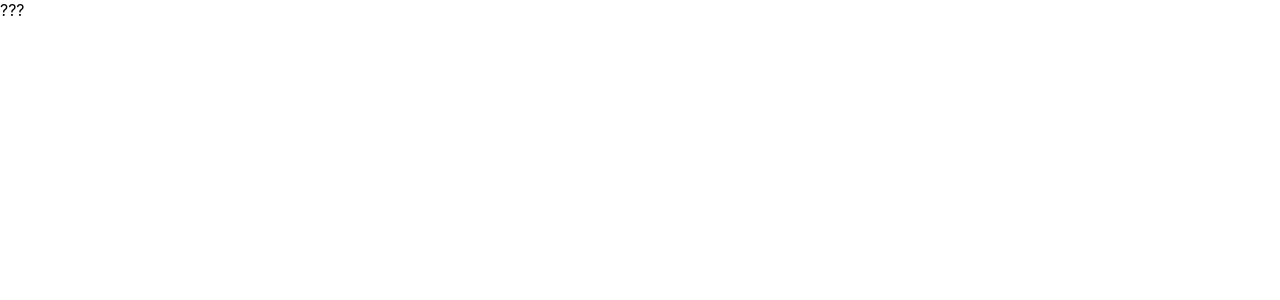
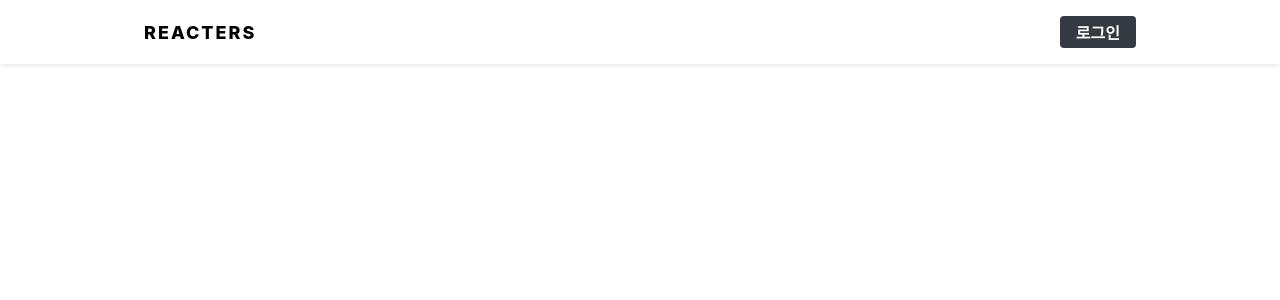
Before and after one commit to OhMinsSup/recoil-blog-client, a React app: page / in a window 1280 px wide. Shown: the top 300 px of the page. Built offline with nearby package versions, Linux system fonts and the light colour scheme.

Commit message:
[유저 정보] 유저정보 스토리지에 저장

```diff
--- a/src/components/auth/AuthForm.tsx
+++ b/src/components/auth/AuthForm.tsx
@@ -65,7 +65,7 @@ const AuthForm: React.FC<AuthFormProps> = ({
           />
         )}
         {error && <ErrorMessage>{error}</ErrorMessage>}
-        <Button cyan fullWidth>
+        <Button cyan fullwidth={true}>
           {title}
         </Button>
       </form>
--- a/src/components/common/Button.tsx
+++ b/src/components/common/Button.tsx
@@ -5,7 +5,7 @@ import { Link } from 'react-router-dom';
 
 interface ButtonStyledProps {
   cyan?: boolean;
-  fullWidth?: boolean;
+  fullwidth?: boolean;
 }
 
 const buttonStyle = css<ButtonStyledProps>`
@@ -22,7 +22,7 @@ const buttonStyle = css<ButtonStyledProps>`
     background: ${palette.gray[6]};
   }
   ${(props) =>
-    props.fullWidth &&
+    props.fullwidth &&
     css`
       padding-top: 0.75rem;
       padding-bottom: 0.75rem;
@@ -63,7 +63,7 @@ const Button: React.FC<ButtonProps> = (props) => {
       {...props}
       to={props.to}
       cyan={props.cyan}
-      fullWidth={props.fullWidth}
+      fullwidth={props.fullwidth}
     />
   ) : (
     <StyledButton {...props} />
--- a/src/components/common/Header.tsx
+++ b/src/components/common/Header.tsx
@@ -16,16 +16,16 @@ const Header: React.FC<HeaderProps> = ({ user, onLogout }) => {
           <Link to="/" className="logo">
             REACTERS
           </Link>
-          {user ? (
-            <div className="right">
-              <UserInfo>{user.username}</UserInfo>
-              <Button onClick={onLogout}>로그아웃</Button>
-            </div>
-          ) : (
-            <div className="right">
+          <div className="right">
+            {user ? (
+              <React.Fragment>
+                <UserInfo>{user.username}</UserInfo>
+                <Button onClick={onLogout}>로그아웃</Button>
+              </React.Fragment>
+            ) : (
               <Button to="/login">로그인</Button>
-            </div>
-          )}
+            )}
+          </div>
         </Wrapper>
       </HeaderBlock>
       <Spacer />
--- a/src/containers/auth/LoginForm.tsx
+++ b/src/containers/auth/LoginForm.tsx
@@ -1,15 +1,18 @@
 import React, { useCallback, useEffect, useState } from 'react';
-import { useRecoilState } from 'recoil';
+import { useRecoilState, useSetRecoilState } from 'recoil';
 import { useHistory } from 'react-router-dom';
 import AuthForm, { AuthFormType } from '../../components/auth/AuthForm';
 import { loginFormState, LoginFormInitState } from './atoms';
 import useRequest from '../../lib/hooks/useRequest';
 import { loginAPI } from '../../lib/apis/auth';
+import { userState } from '../../shared/user';
+import { saveUserData } from '../../lib/utils';
 
 interface LoginFormProps {}
 const LoginForm: React.FC<LoginFormProps> = () => {
   const history = useHistory();
   const [form, setForm] = useRecoilState(loginFormState);
+  const setUserData = useSetRecoilState(userState);
   const [error, setError] = useState<null | string>(null);
   const [_login, _, userData, userError] = useRequest(loginAPI);
 
@@ -31,8 +34,14 @@ const LoginForm: React.FC<LoginFormProps> = () => {
 
   useEffect(() => {
     if (userData) {
+      setUserData((oldUserData) => ({
+        ...oldUserData,
+        ...userData,
+      }));
+      saveUserData(userData);
       history.push('/');
     }
+    // eslint-disable-next-line react-hooks/exhaustive-deps
   }, [history, userData]);
 
   useEffect(() => {
--- a/src/containers/auth/RegisterForm.tsx
+++ b/src/containers/auth/RegisterForm.tsx
@@ -1,14 +1,17 @@
 import React, { useCallback, useEffect, useState } from 'react';
-import { useRecoilState } from 'recoil';
+import { useRecoilState, useSetRecoilState } from 'recoil';
 import { useHistory } from 'react-router-dom';
 import AuthForm, { AuthFormType } from '../../components/auth/AuthForm';
 import { registerFormState, RegisterFormInitState } from './atoms';
+import { userState } from '../../shared/user';
 import useRequest from '../../lib/hooks/useRequest';
 import { registerAPI } from '../../lib/apis/auth';
+import { saveUserData } from '../../lib/utils';
 
 interface LoginFormProps {}
 const LoginForm: React.FC<LoginFormProps> = () => {
   const history = useHistory();
+  const setUserData = useSetRecoilState(userState);
   const [form, setForm] = useRecoilState(registerFormState);
   const [error, setError] = useState<string | null>(null);
   const [_register, _, userData, userError] = useRequest(registerAPI);
@@ -31,8 +34,14 @@ const LoginForm: React.FC<LoginFormProps> = () => {
 
   useEffect(() => {
     if (userData) {
+      setUserData((oldUserData) => ({
+        ...oldUserData,
+        ...userData,
+      }));
+      saveUserData(userData);
       history.push('/');
     }
+    // eslint-disable-next-line react-hooks/exhaustive-deps
   }, [history, userData]);
 
   useEffect(() => {
--- /dev/null
+++ b/src/containers/common/HeaderContainer.tsx
@@ -0,0 +1,20 @@
+import React, { useCallback } from 'react';
+import { useRecoilValue } from 'recoil';
+import { userState } from '../../shared/user';
+import useRequest from '../../lib/hooks/useRequest';
+import { logoutAPI } from '../../lib/apis/auth';
+import Header from '../../components/common/Header';
+
+interface HeaderContainerProps {}
+const HeaderContainer: React.FC<HeaderContainerProps> = () => {
+  const userData = useRecoilValue(userState);
+  const [_logout] = useRequest(logoutAPI);
+
+  const onLogout = useCallback(() => {
+    _logout();
+  }, [_logout]);
+
+  return <Header user={userData} onLogout={onLogout} />;
+};
+
+export default HeaderContainer;
--- a/src/lib/apis/auth.ts
+++ b/src/lib/apis/auth.ts
@@ -17,5 +17,7 @@ export const registerAPI = (username: string, password: string) =>
     password,
   });
 
+export const logoutAPI = () => apiClient.post('/api/v1.0/auth/logout');
+
 export const checkAPI = () =>
   apiClient.get<AuthPayloadResponse>('/api/v1.0/auth/check');
--- a/src/lib/contants.ts
+++ b/src/lib/contants.ts
@@ -3,4 +3,9 @@ export const RECOIL_KEY = {
   AUTH_REGISTER_FROM_KEY: 'auth/AUTH_REGISTER_FROM_KEY',
   AUTH_LOGIN: 'auth/AUTH_LOGIN',
   AUTH_REGISTER: 'auth/AUTH_REGISTER',
+  USER_DATA: 'user/USER_DATA',
 };
+
+export const STORAGE_KEY = {
+  BLOG_USER_DATA: '@@blog/user',
+};
--- /dev/null
+++ b/src/lib/utils.ts
@@ -0,0 +1,7 @@
+import { AuthPayloadResponse } from './apis/auth';
+import { STORAGE_KEY } from './contants';
+
+export const saveUserData = (userData: AuthPayloadResponse) => {
+  const stringObj = JSON.stringify(userData);
+  localStorage.setItem(STORAGE_KEY.BLOG_USER_DATA, stringObj);
+};
--- a/src/pages/PostListPage.tsx
+++ b/src/pages/PostListPage.tsx
@@ -1,5 +1,12 @@
 import React from 'react';
+import HeaderContainer from '../containers/common/HeaderContainer';
 
-const PostListPage = () => <div>???</div>;
+const PostListPage = () => {
+  return (
+    <div>
+      <HeaderContainer />
+    </div>
+  );
+};
 
 export default PostListPage;
--- /dev/null
+++ b/src/shared/user.ts
@@ -0,0 +1,12 @@
+import { atom } from 'recoil';
+import { RECOIL_KEY } from '../lib/contants';
+
+export interface UserData {
+  _id: any;
+  username: string;
+}
+
+export const userState = atom<UserData | null>({
+  key: RECOIL_KEY.USER_DATA,
+  default: null,
+});
```
